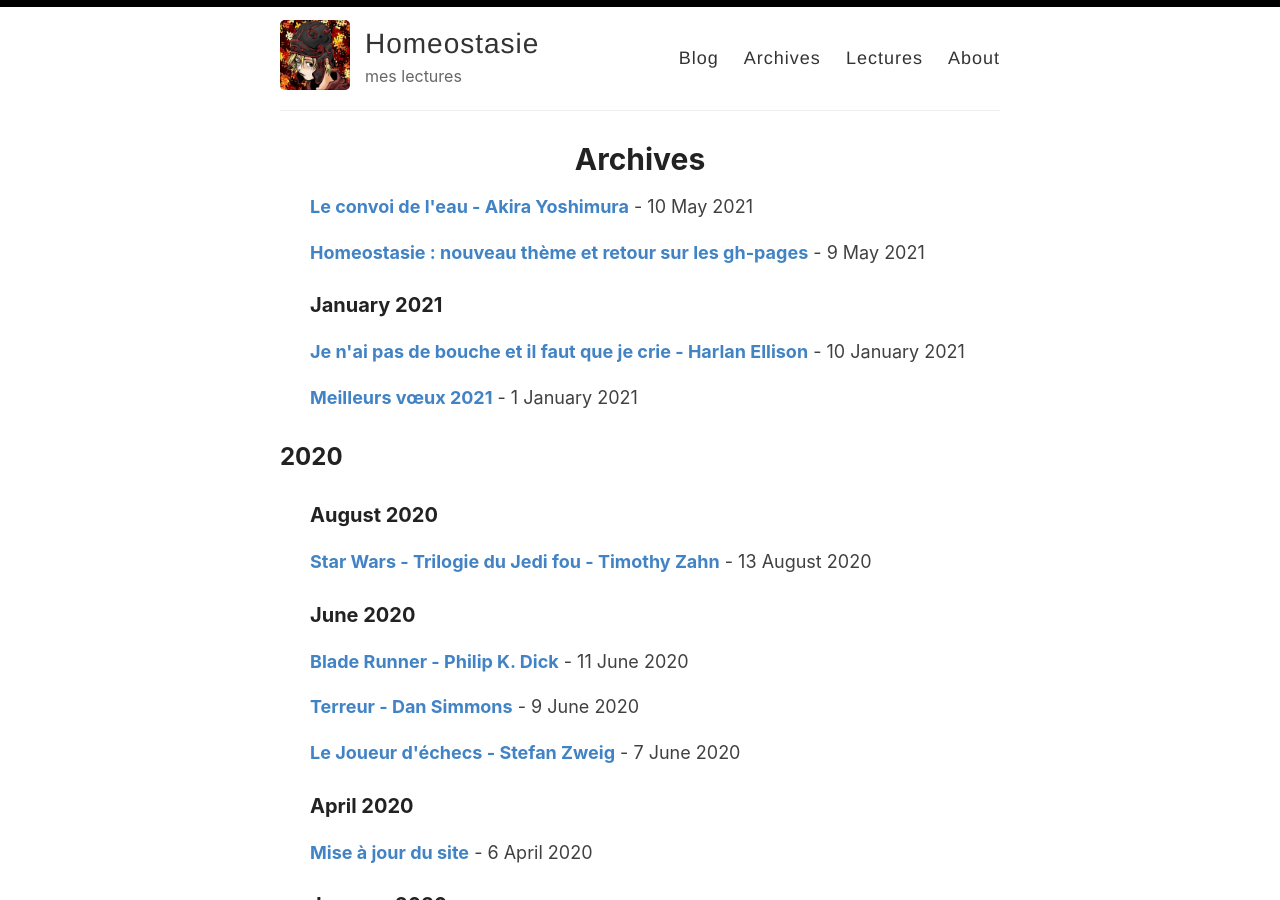
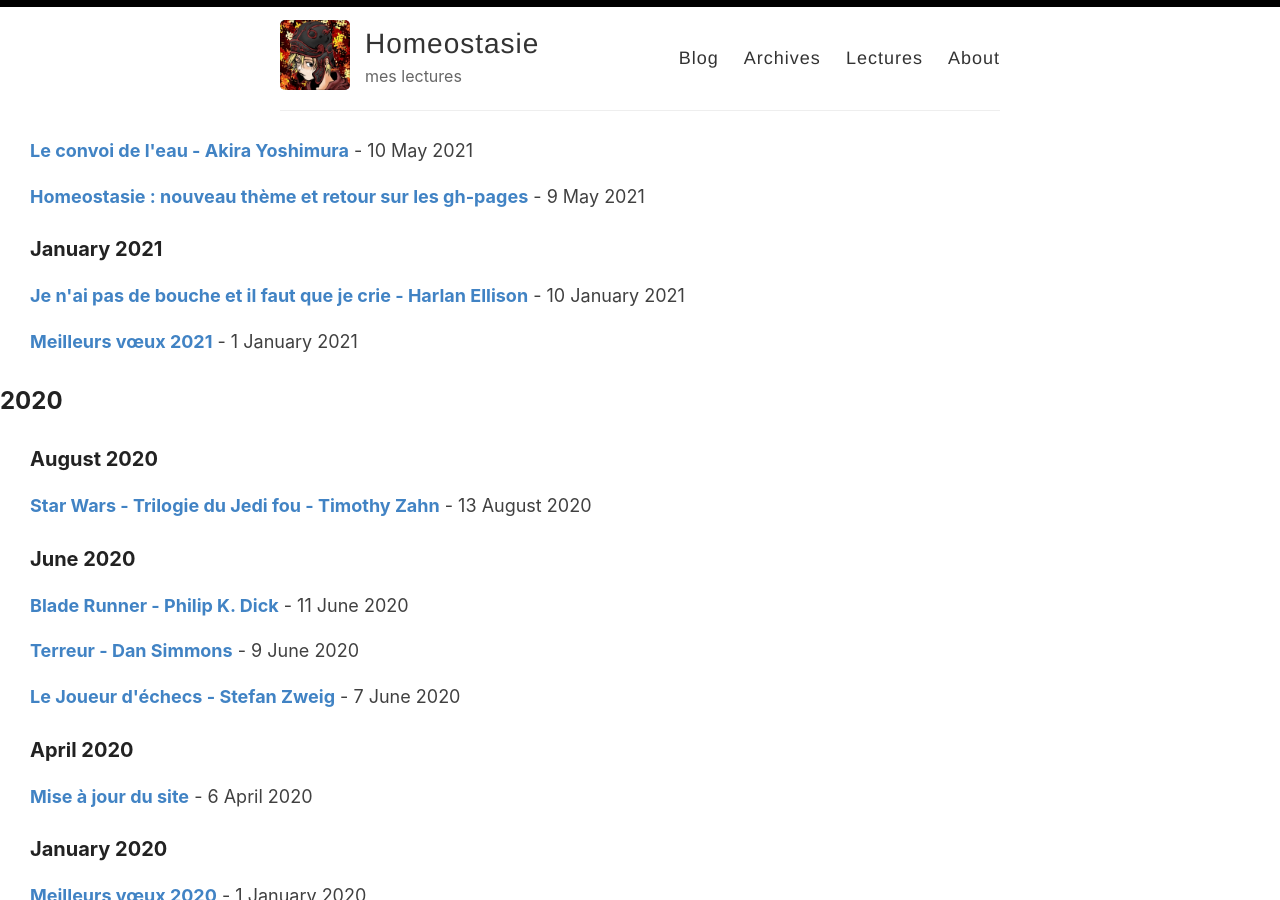
Before and after one commit to homeostasie/bouquins, a Jekyll site: the page built from _pages/archive.md, in a window 1280 px wide and 900 px high. Built offline with Jekyll 4.4.1, drawn with Linux system fonts in a browser that asks for light colours.

Commit message:
changement de page défaut

```diff
--- a/_layouts/default.html
+++ b/_layouts/default.html
@@ -38,11 +38,31 @@
         </div>
       </div>
 
-      <div class="wrapper-main">
-        <div id="main" role="main" class="container">
-          {{ content }}
-        </div>
+      <div id="archives">
+        <section id="archive">
+            {%for post in site.posts %}
+            {% unless post.next %}
+            <ul class="this">
+                {% else %}
+                {% capture month %}{{ post.date | date: '%B %Y' }}{% endcapture %}
+                {% capture nmonth %}{{ post.next.date | date: '%B %Y' }}{% endcapture %}
+                {% capture year %}{{ post.date | date: '%Y' }}{% endcapture %}
+                {% capture nyear %}{{ post.next.date | date: '%Y' }}{% endcapture %}
+                {% if year != nyear %}
+            </ul>
+            <h2 style="text-align:left;">{{ post.date | date: '%Y' }}</h2>
+            <ul class="past">
+                {% endif %}
+                {% if month != nmonth %}
+                <h3 style="text-align:left;">{{ post.date | date: '%B %Y' }}</h3>
+                {% endif %}
+                {% endunless %}
+                <p><b><a href="{{ site.baseurl }}{{ post.url }}">{% if post.title and post.title != "" %}{{post.title}}{% else %}{{post.excerpt |strip_html}}{%endif%}</a></b> - {% if post.date and post.date != "" %}{{ post.date | date: "%e %B %Y" }}{%endif%}</p>
+                {% endfor %}
+            </ul>
+        </section>
       </div>
+
 
       <div class="wrapper-footer">
         <div class="container">
--- a/_pages/archive.md
+++ b/_pages/archive.md
@@ -1,9 +1,8 @@
 ---
 layout: page
 permalink: /archive/
-title: Archives
+title:
 ---
-
 
 <div id="archives">
   <section id="archive">
```
